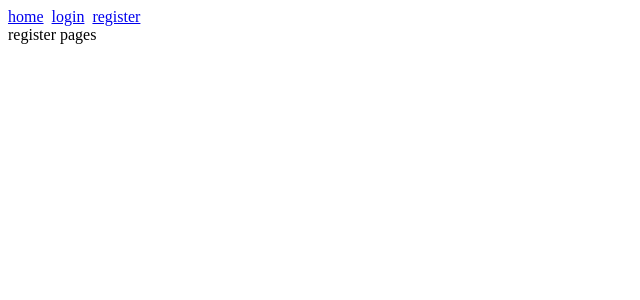
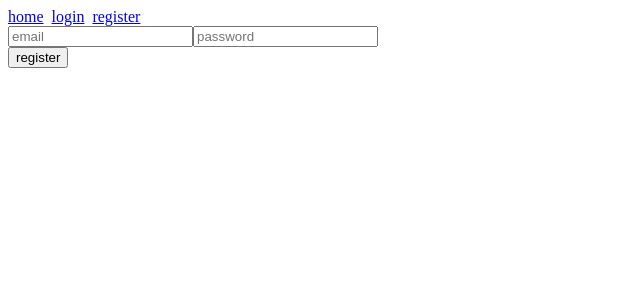
Before and after one commit to junkboy0315/jwt-graphql-tutorial, a React (Create React App) app in the folder client/: page /register in a window 1280 px wide. Shown: the top 300 px of the page, without its empty margins (0-640 px from the left). Built offline with nearby package versions, Linux system fonts and the light colour scheme.

Commit message:
mutation

```diff
--- a/client/src/generated/graphql.tsx
+++ b/client/src/generated/graphql.tsx
@@ -62,6 +62,17 @@
   & Pick<Query, 'hello'>
 );
 
+export type RegisterMutationVariables = Exact<{
+  email: Scalars['String'];
+  password: Scalars['String'];
+}>;
+
+
+export type RegisterMutation = (
+  { __typename?: 'Mutation' }
+  & Pick<Mutation, 'register'>
+);
+
 
 export const HelloDocument = gql`
     query Hello {
@@ -93,3 +104,34 @@
 export type HelloQueryHookResult = ReturnType<typeof useHelloQuery>;
 export type HelloLazyQueryHookResult = ReturnType<typeof useHelloLazyQuery>;
 export type HelloQueryResult = ApolloReactCommon.QueryResult<HelloQuery, HelloQueryVariables>;
+export const RegisterDocument = gql`
+    mutation Register($email: String!, $password: String!) {
+  register(email: $email, password: $password)
+}
+    `;
+export type RegisterMutationFn = ApolloReactCommon.MutationFunction<RegisterMutation, RegisterMutationVariables>;
+
+/**
+ * __useRegisterMutation__
+ *
+ * To run a mutation, you first call `useRegisterMutation` within a React component and pass it any options that fit your needs.
+ * When your component renders, `useRegisterMutation` returns a tuple that includes:
+ * - A mutate function that you can call at any time to execute the mutation
+ * - An object with fields that represent the current status of the mutation's execution
+ *
+ * @param baseOptions options that will be passed into the mutation, supported options are listed on: https://www.apollographql.com/docs/react/api/react-hooks/#options-2;
+ *
+ * @example
+ * const [registerMutation, { data, loading, error }] = useRegisterMutation({
+ *   variables: {
+ *      email: // value for 'email'
+ *      password: // value for 'password'
+ *   },
+ * });
+ */
+export function useRegisterMutation(baseOptions?: ApolloReactHooks.MutationHookOptions<RegisterMutation, RegisterMutationVariables>) {
+        return ApolloReactHooks.useMutation<RegisterMutation, RegisterMutationVariables>(RegisterDocument, baseOptions);
+      }
+export type RegisterMutationHookResult = ReturnType<typeof useRegisterMutation>;
+export type RegisterMutationResult = ApolloReactCommon.MutationResult<RegisterMutation>;
+export type RegisterMutationOptions = ApolloReactCommon.BaseMutationOptions<RegisterMutation, RegisterMutationVariables>;
--- /dev/null
+++ b/client/src/graphql/register.graphql
@@ -0,0 +1,3 @@
+mutation Register($email: String!, $password: String!) {
+  register(email: $email, password: $password)
+}
--- a/client/src/pages/Register.tsx
+++ b/client/src/pages/Register.tsx
@@ -1,7 +1,40 @@
-import React from 'react';
+import React, { useState } from 'react';
+import { useRegisterMutation } from '../generated/graphql';
 
 interface Props {}
 
 export const Register: React.FC<Props> = () => {
-  return <div>register pages</div>;
+  const [email, setEmail] = useState('');
+  const [password, setPassword] = useState('');
+  const [register] = useRegisterMutation();
+
+  return (
+    <form
+      onSubmit={async (e) => {
+        e.preventDefault();
+        const response = await register({
+          variables: {
+            email,
+            password,
+          },
+        });
+        console.log(response);
+      }}
+    >
+      <div>
+        <input
+          onChange={(e) => setEmail(e.target.value)}
+          placeholder="email"
+          value={email}
+        ></input>
+        <input
+          onChange={(e) => setPassword(e.target.value)}
+          placeholder="password"
+          type="password"
+          value={password}
+        ></input>
+      </div>
+      <button type="submit">register</button>
+    </form>
+  );
 };
```
